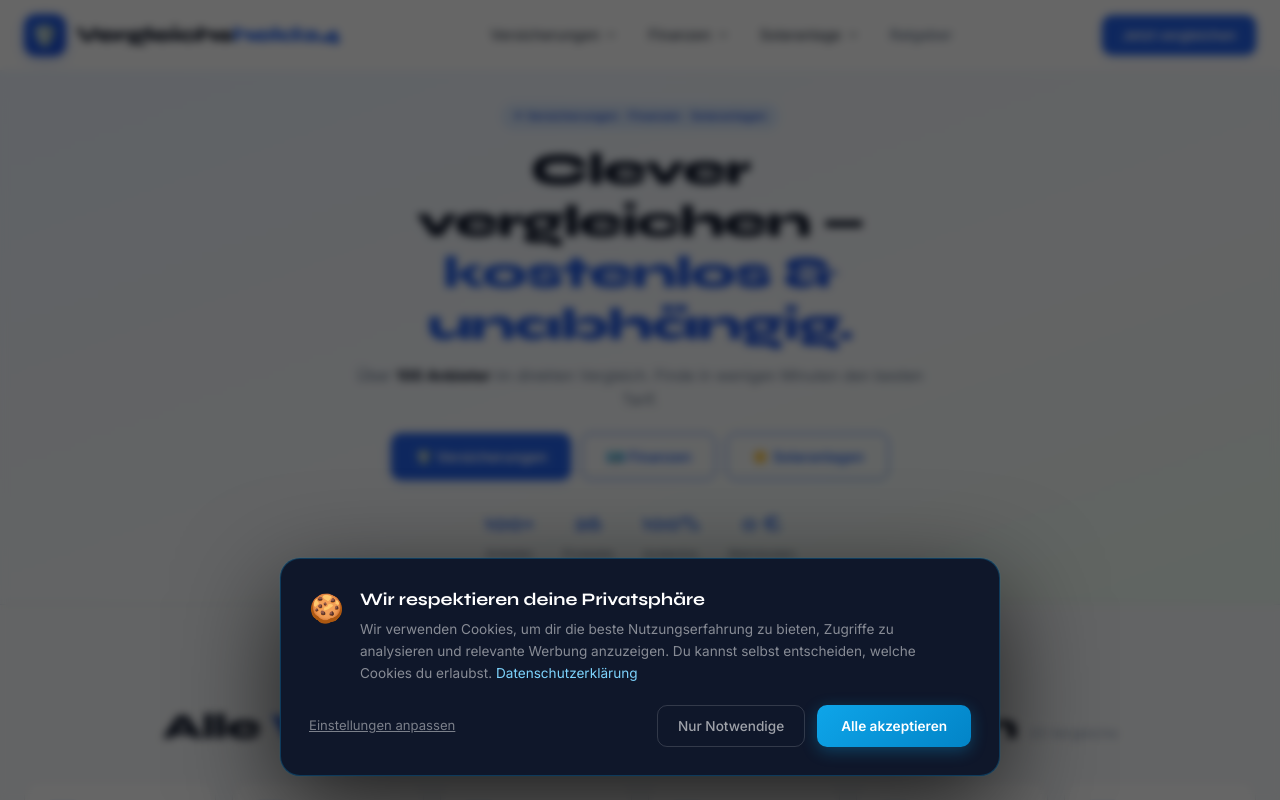
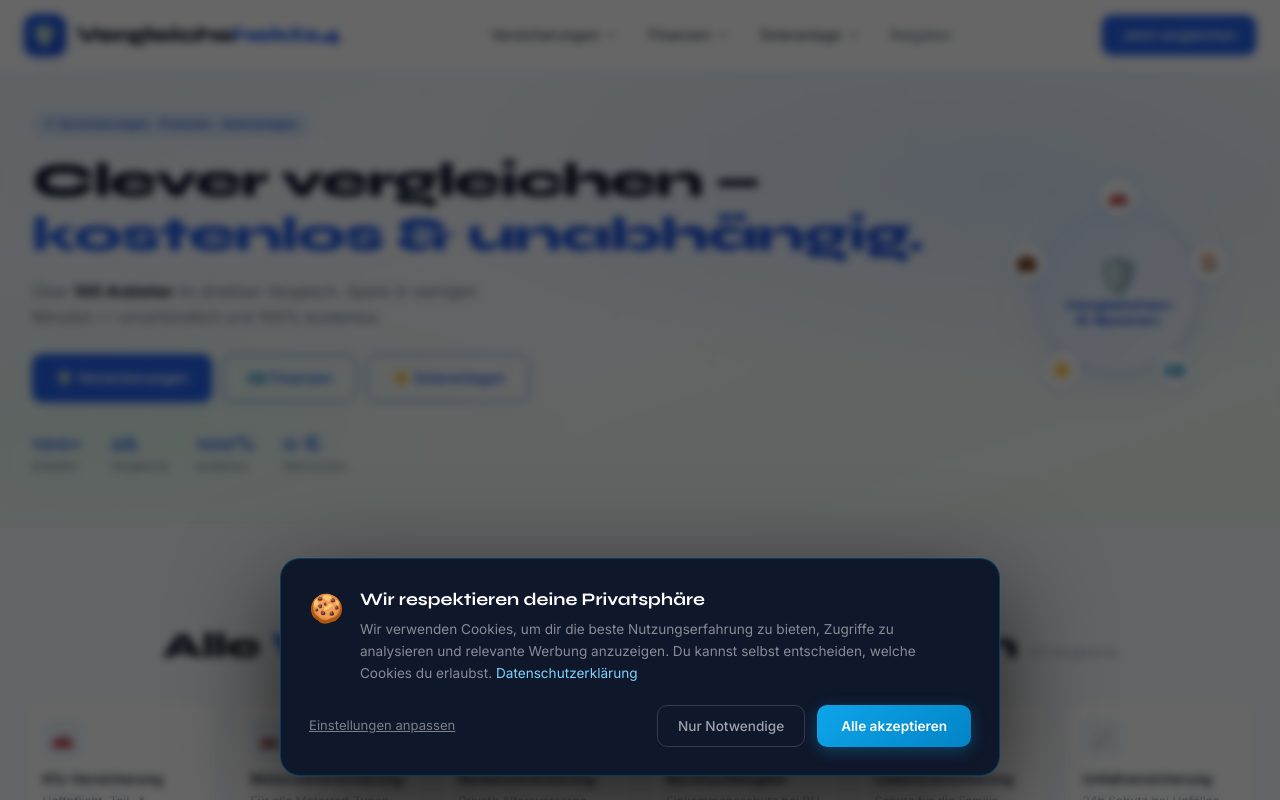
Before and after one commit to roscommerce/vergleichsheld24, a Next.js app: page / in a window 1280 px wide. Shown: the top 800 px of the page. Built offline with nearby package versions, Linux system fonts and the light colour scheme.

Commit message:
v12: new hero + SEO fixes

```diff
--- a/app/layout.tsx
+++ b/app/layout.tsx
@@ -95,7 +95,7 @@ export default function RootLayout({
           crossOrigin="anonymous"
         />
         <link
-          href="https://fonts.googleapis.com/css2?family=Syne:wght@400;500;600;700;800&family=Plus+Jakarta+Sans:wght@300;400;500;600;700&display=swap"
+          href="https://fonts.googleapis.com/css2?family=Syne:wght@600;700;800&family=Inter:wght@400;500;600;700&display=swap"
           rel="stylesheet"
         />
 
@@ -122,13 +122,15 @@ export default function RootLayout({
           dangerouslySetInnerHTML={{
             __html: JSON.stringify({
               "@context": "https://schema.org",
-              "@type": "Organization",
+              "@type": "WebSite",
               name: "Vergleichsheld24",
               url: "https://www.vergleichsheld24.de",
-              logo: "https://www.vergleichsheld24.de/logo.png",
-              description:
-                "Kostenloser Versicherungsvergleich für Kfz, Haftpflicht, Hausrat und mehr.",
-              sameAs: [],
+              description: "Kostenloser Vergleich von Versicherungen, Finanzprodukten und Solaranlagen. Über 100 Anbieter im direkten Vergleich.",
+              publisher: {
+                "@type": "Organization",
+                name: "Vergleichsheld24",
+                url: "https://www.vergleichsheld24.de",
+              },
             }),
           }}
         />
--- a/app/page.tsx
+++ b/app/page.tsx
@@ -8,6 +8,7 @@ export const metadata: Metadata = {
   metadataBase: new URL("https://www.vergleichsheld24.de"),
   title: "Vergleichsheld24 – Versicherungen, Finanzen & Solaranlagen vergleichen",
   description: "Kostenloser Vergleich von Versicherungen, Finanzprodukten und Solaranlagen. Über 100 Anbieter im direkten Vergleich – unabhängig, kostenlos, sofort.",
+  alternates: { canonical: "https://www.vergleichsheld24.de" },
 };
 
 function CatCard({ item, basePath }: { item: InsuranceItem; basePath: string }) {
@@ -38,62 +39,121 @@ function SectionHeader({ label, icon, title, count }: { label: string; icon: str
   );
 }
 
+// Orbit-Berechnung
+function orbitPos(angle: number, r: number, cx: number, cy: number) {
+  const rad = (angle - 90) * Math.PI / 180;
+  return { x: cx + r * Math.cos(rad), y: cy + r * Math.sin(rad) };
+}
+
 export default function HomePage() {
   const versicherungen = getByGroup("versicherungen");
   const finanzen = getByGroup("finanzen");
   const solar = getByGroup("solar");
+  const orbitItems = [
+    { icon: "🚗", angle: 0 }, { icon: "🏠", angle: 72 }, { icon: "💶", angle: 144 },
+    { icon: "☀️", angle: 216 }, { icon: "💼", angle: 288 },
+  ];
 
   return (
     <div style={{ background: "var(--bg)", paddingTop: "70px" }}>
 
-      {/* ========== HERO – kompakt, volle Breite, zentriert ========== */}
-      <section style={{
-        background: "linear-gradient(160deg, #eff6ff 0%, #f8fafc 60%, #f0fdf4 100%)",
-        borderBottom: "1px solid #e2e8f0",
-        padding: "2rem 1.5rem 2.5rem",
-        textAlign: "center",
-        width: "100%",
-      }}>
-        <div style={{ maxWidth: "600px", margin: "0 auto" }}>
-          <div className="badge badge-blue" style={{ marginBottom: "0.875rem", display: "inline-flex" }}>
+      {/* ========== HERO ========== */}
+      <section style={{ position: "relative", width: "100%", overflow: "hidden", borderBottom: "1px solid #e2e8f0" }}>
+
+        {/* Hintergrund */}
+        <div style={{ position: "absolute", inset: 0, zIndex: 0 }} aria-hidden="true">
+          <svg width="100%" height="100%" xmlns="http://www.w3.org/2000/svg" preserveAspectRatio="xMidYMid slice" style={{ position: "absolute", inset: 0, width: "100%", height: "100%" }}>
+            <defs>
+              <linearGradient id="heroBg" x1="0%" y1="0%" x2="100%" y2="100%">
+                <stop offset="0%" stopColor="#eff6ff" />
+                <stop offset="55%" stopColor="#f8fafc" />
+                <stop offset="100%" stopColor="#f0fdf4" />
+              </linearGradient>
+              <radialGradient id="glow1" cx="78%" cy="25%" r="45%">
+                <stop offset="0%" stopColor="#bfdbfe" stopOpacity="0.45" />
+                <stop offset="100%" stopColor="#bfdbfe" stopOpacity="0" />
+              </radialGradient>
+              <radialGradient id="glow2" cx="10%" cy="80%" r="35%">
+                <stop offset="0%" stopColor="#bbf7d0" stopOpacity="0.3" />
+                <stop offset="100%" stopColor="#bbf7d0" stopOpacity="0" />
+              </radialGradient>
+            </defs>
+            <rect width="100%" height="100%" fill="url(#heroBg)" />
+            <rect width="100%" height="100%" fill="url(#glow1)" />
+            <rect width="100%" height="100%" fill="url(#glow2)" />
+            {/* Gepunktetes Grid */}
+            {[...Array(7)].map((_, row) =>
+              [...Array(14)].map((_, col) => (
+                <circle key={`${row}-${col}`} cx={`${col * 7.5 + 3}%`} cy={row * 45 + 22} r="1.3" fill="#93c5fd" opacity="0.2" />
+              ))
+            )}
+            {/* Große dezente Ringe oben rechts */}
+            <circle cx="92%" cy="-5%" r="280" fill="none" stroke="#bfdbfe" strokeWidth="1.5" opacity="0.4" />
+            <circle cx="92%" cy="-5%" r="200" fill="none" stroke="#bfdbfe" strokeWidth="1" strokeDasharray="6 8" opacity="0.35" />
+          </svg>
+        </div>
+
+        {/* Inhalt */}
+        <div style={{ position: "relative", zIndex: 1, maxWidth: "1280px", margin: "0 auto", padding: "2.5rem 2rem 3rem", display: "grid", gridTemplateColumns: "1fr 260px", alignItems: "center", gap: "3rem" }} className="hero-grid">
+
+          {/* Text-Block */}
+          <div>
+            <div className="badge badge-blue" style={{ marginBottom: "1rem", display: "inline-flex" }}>
               ✦ Versicherungen · Finanzen · Solaranlagen
             </div>
-
-          {/* Titel: schwarz oben, blau darunter – getrennte Zeilen */}
-          <h1 style={{ fontFamily: "var(--font-syne)", fontWeight: 800, fontSize: "clamp(1.9rem, 4.5vw, 2.8rem)", letterSpacing: "-0.03em", lineHeight: 1.15, marginBottom: "0.875rem" }}>
+            <h1 style={{ fontFamily: "var(--font-syne)", fontWeight: 800, fontSize: "clamp(2rem, 4vw, 3rem)", letterSpacing: "-0.03em", lineHeight: 1.12, marginBottom: "1rem" }}>
               <span style={{ color: "#0f172a", display: "block" }}>Clever vergleichen —</span>
               <span className="gradient-text" style={{ display: "block" }}>kostenlos & unabhängig.</span>
             </h1>
-
-          <p style={{ fontSize: "0.95rem", color: "var(--text-muted)", lineHeight: 1.6, marginBottom: "1.25rem" }}>
+            <p style={{ fontSize: "1rem", color: "var(--text-muted)", lineHeight: 1.65, marginBottom: "1.5rem", maxWidth: "500px" }}>
               Über <strong style={{ color: "#0f172a" }}>100 Anbieter</strong> im direkten Vergleich.
-            Finde in wenigen Minuten den besten Tarif.
+              Spare in wenigen Minuten — unverbindlich und 100% kostenlos.
             </p>
-
-          {/* 3 Haupt-Kategorien als Buttons */}
-          <div style={{ display: "flex", flexWrap: "wrap", gap: "0.625rem", justifyContent: "center", marginBottom: "1.75rem" }}>
+            <div style={{ display: "flex", flexWrap: "wrap", gap: "0.625rem", marginBottom: "2rem" }}>
               <Link href="#versicherungen" className="btn-primary">🛡️ Versicherungen</Link>
               <Link href="#finanzen" className="btn-ghost">💶 Finanzen</Link>
               <Link href="#solar" className="btn-ghost">☀️ Solaranlagen</Link>
             </div>
-
-          {/* Stats */}
-          <div style={{ display: "flex", flexWrap: "wrap", gap: "1.75rem", justifyContent: "center" }}>
-            {[{ val: "100+", label: "Anbieter" }, { val: "26", label: "Produkte" }, { val: "100%", label: "kostenlos" }, { val: "0 €", label: "Mehrkosten" }].map((s) => (
-              <div key={s.label} style={{ textAlign: "center" }}>
-                <span style={{ fontFamily: "var(--font-syne)", fontWeight: 700, fontSize: "1.3rem", color: "var(--primary)", display: "block" }}>{s.val}</span>
-                <span style={{ fontSize: "0.75rem", color: "var(--text-muted)" }}>{s.label}</span>
+            <div style={{ display: "flex", flexWrap: "wrap", gap: "1.75rem" }}>
+              {[{ val: "100+", label: "Anbieter" }, { val: "26", label: "Vergleiche" }, { val: "100%", label: "kostenlos" }, { val: "0 €", label: "Mehrkosten" }].map((s) => (
+                <div key={s.label}>
+                  <span style={{ fontFamily: "var(--font-syne)", fontWeight: 700, fontSize: "1.3rem", color: "var(--primary)", display: "block", lineHeight: 1 }}>{s.val}</span>
+                  <span style={{ fontSize: "0.72rem", color: "var(--text-muted)", marginTop: "0.2rem", display: "block" }}>{s.label}</span>
                 </div>
               ))}
+            </div>
+          </div>
+
+          {/* Dekoratives Orbit-Element */}
+          <div className="hero-deco" style={{ display: "flex", alignItems: "center", justifyContent: "center", flexShrink: 0 }}>
+            <div style={{ width: "240px", height: "240px", position: "relative" }}>
+              {/* Ringe */}
+              <div style={{ position: "absolute", inset: 0, borderRadius: "50%", border: "1.5px solid #bfdbfe", opacity: 0.7 }} />
+              <div style={{ position: "absolute", inset: "18px", borderRadius: "50%", border: "1px dashed #93c5fd", opacity: 0.5 }} />
+              {/* Zentrum */}
+              <div style={{ position: "absolute", inset: "42px", borderRadius: "50%", background: "linear-gradient(135deg, #dbeafe 0%, #eff6ff 100%)", display: "flex", alignItems: "center", justifyContent: "center", boxShadow: "0 8px 32px rgba(37,99,235,0.18), 0 2px 8px rgba(37,99,235,0.1)" }}>
+                <div style={{ textAlign: "center" }}>
+                  <div style={{ fontSize: "2.2rem", lineHeight: 1, marginBottom: "0.3rem" }}>🛡️</div>
+                  <div style={{ fontFamily: "var(--font-syne)", fontWeight: 800, fontSize: "0.72rem", color: "#1d4ed8", lineHeight: 1.3 }}>Vergleichen<br />& Sparen</div>
+                </div>
+              </div>
+              {/* Orbit-Icons */}
+              {orbitItems.map(({ icon, angle }) => {
+                const pos = orbitPos(angle, 96, 120, 120);
+                return (
+                  <div key={angle} style={{ position: "absolute", left: pos.x - 19, top: pos.y - 19, width: "38px", height: "38px", borderRadius: "50%", background: "#fff", border: "1.5px solid #dbeafe", display: "flex", alignItems: "center", justifyContent: "center", fontSize: "17px", boxShadow: "0 2px 10px rgba(37,99,235,0.12)" }}>
+                    {icon}
+                  </div>
+                );
+              })}
+            </div>
           </div>
         </div>
       </section>
 
       {/* ========== VERSICHERUNGEN ========== */}
       <section id="versicherungen" style={{ maxWidth: "1280px", margin: "0 auto", padding: "3.5rem 1.5rem" }}>
-        <SectionHeader label="Versicherungen" icon="🛡️"
-          title={<>Alle <span className="gradient-text">Versicherungen</span> vergleichen</>}
-          count={versicherungen.length} />
+        <SectionHeader label="Versicherungen" icon="🛡️" title={<>Alle <span className="gradient-text">Versicherungen</span> vergleichen</>} count={versicherungen.length} />
         <div style={{ display: "grid", gridTemplateColumns: "repeat(auto-fill, minmax(185px, 1fr))", gap: "1rem" }}>
           {versicherungen.map((item) => <CatCard key={item.slug} item={item} basePath="versicherungen" />)}
         </div>
@@ -103,12 +163,9 @@ export default function HomePage() {
         <hr style={{ border: "none", borderTop: "1px solid #e2e8f0" }} />
       </div>
 
-      {/* ========== FINANZEN – zentriert ========== */}
+      {/* ========== FINANZEN ========== */}
       <section id="finanzen" style={{ maxWidth: "1280px", margin: "0 auto", padding: "3.5rem 1.5rem" }}>
-        <SectionHeader label="Finanzen" icon="💶"
-          title={<><span className="gradient-text">Finanzen</span> vergleichen</>}
-          count={finanzen.length} />
-        {/* Kacheln zentriert wenn weniger als 5 */}
+        <SectionHeader label="Finanzen" icon="💶" title={<><span className="gradient-text">Finanzen</span> vergleichen</>} count={finanzen.length} />
         <div style={{ display: "flex", flexWrap: "wrap", gap: "1rem", justifyContent: "center" }}>
           {finanzen.map((item) => (
             <div key={item.slug} style={{ width: "calc(25% - 0.75rem)", minWidth: "185px", flex: "0 1 calc(25% - 0.75rem)" }}>
@@ -122,11 +179,9 @@ export default function HomePage() {
         <hr style={{ border: "none", borderTop: "1px solid #e2e8f0" }} />
       </div>
 
-      {/* ========== SOLAR – gleiche Kachel wie alle anderen ========== */}
+      {/* ========== SOLAR ========== */}
       <section id="solar" style={{ maxWidth: "1280px", margin: "0 auto", padding: "3.5rem 1.5rem" }}>
-        <SectionHeader label="Solaranlagen" icon="☀️"
-          title={<><span className="gradient-text">Solaranlage</span> vergleichen</>}
-          count={1} />
+        <SectionHeader label="Solaranlagen" icon="☀️" title={<><span className="gradient-text">Solaranlage</span> vergleichen</>} count={1} />
         <div style={{ display: "flex", justifyContent: "center" }}>
           <div style={{ width: "185px" }}>
             <CatCard item={solar[0]} basePath="solar" />
@@ -138,13 +193,12 @@ export default function HomePage() {
         <hr style={{ border: "none", borderTop: "1px solid #e2e8f0" }} />
       </div>
 
-      {/* ========== TRUST – zentriert ========== */}
+      {/* ========== TRUST ========== */}
       <section style={{ background: "#f8fafc", borderTop: "1px solid #e2e8f0", padding: "3.5rem 1.5rem" }}>
         <div style={{ maxWidth: "1280px", margin: "0 auto" }}>
           <h2 style={{ fontFamily: "var(--font-syne)", fontWeight: 800, fontSize: "clamp(1.5rem, 3vw, 2rem)", color: "#0f172a", letterSpacing: "-0.02em", marginBottom: "2rem", textAlign: "center" }}>
             Warum <span className="gradient-text">Vergleichsheld24?</span>
           </h2>
-          {/* Trust-Kacheln zentriert */}
           <div style={{ display: "flex", flexWrap: "wrap", gap: "1rem", justifyContent: "center" }}>
             {[
               { icon: "🔒", title: "Sicher & verschlüsselt", text: "SSL-Verschlüsselung. Deine Daten werden nicht an Dritte weitergegeben." },
@@ -162,8 +216,8 @@ export default function HomePage() {
         </div>
       </section>
 
-      {/* ========== CTA – zentriert ========== */}
-      <section style={{ background: "#fff", borderTop: "1px solid #e2e8f0", padding: "3.5rem 1.5rem", textAlign: "center" }}>
+      {/* ========== CTA ========== */}
+      <section style={{ background: "#fff", borderTop: "1px solid #e2e8f0", padding: "3rem 1.5rem", textAlign: "center" }}>
         <div style={{ maxWidth: "480px", margin: "0 auto" }}>
           <h2 style={{ fontFamily: "var(--font-syne)", fontWeight: 800, fontSize: "clamp(1.5rem, 3vw, 2rem)", color: "#0f172a", letterSpacing: "-0.02em", marginBottom: "0.75rem" }}>
             Bereit zum <span className="gradient-text">Vergleichen?</span>
@@ -177,6 +231,13 @@ export default function HomePage() {
           </div>
         </div>
       </section>
+
+      <style>{`
+        @media (max-width: 860px) {
+          .hero-grid { grid-template-columns: 1fr !important; }
+          .hero-deco { display: none !important; }
+        }
+      `}</style>
     </div>
   );
 }
--- a/app/sitemap.ts
+++ b/app/sitemap.ts
@@ -5,16 +5,19 @@ export default function sitemap(): MetadataRoute.Sitemap {
   const baseUrl = "https://www.vergleichsheld24.de";
   const lastModified = new Date();
 
-  const categoryPages = ALL_CATEGORIES.map((c) => ({
-    url: `${baseUrl}/${c.group === "versicherungen" ? "versicherungen" : c.group === "finanzen" ? "finanzen" : "solar"}/${c.slug}`,
-    lastModified,
-    changeFrequency: "weekly" as const,
-    priority: 0.85,
-  }));
+  const categoryPages = ALL_CATEGORIES.map((c) => {
+    // Solar hat Route /solar statt /solar/solar
+    const url = c.slug === "solar"
+      ? `${baseUrl}/solar`
+      : `${baseUrl}/${c.group === "finanzen" ? "finanzen" : "versicherungen"}/${c.slug}`;
+    return { url, lastModified, changeFrequency: "weekly" as const, priority: 0.85 };
+  });
 
   return [
-    { url: baseUrl, lastModified, changeFrequency: "weekly", priority: 1 },
-    { url: `${baseUrl}/blog`, lastModified, changeFrequency: "weekly", priority: 0.7 },
+    { url: baseUrl, lastModified, changeFrequency: "weekly" as const, priority: 1.0 },
+    { url: `${baseUrl}/blog`, lastModified, changeFrequency: "weekly" as const, priority: 0.7 },
+    { url: `${baseUrl}/impressum`, lastModified, changeFrequency: "monthly" as const, priority: 0.2 },
+    { url: `${baseUrl}/datenschutz`, lastModified, changeFrequency: "monthly" as const, priority: 0.2 },
     ...categoryPages,
   ];
 }
```
Lines whose indentation alone changed are shown as unchanged.
